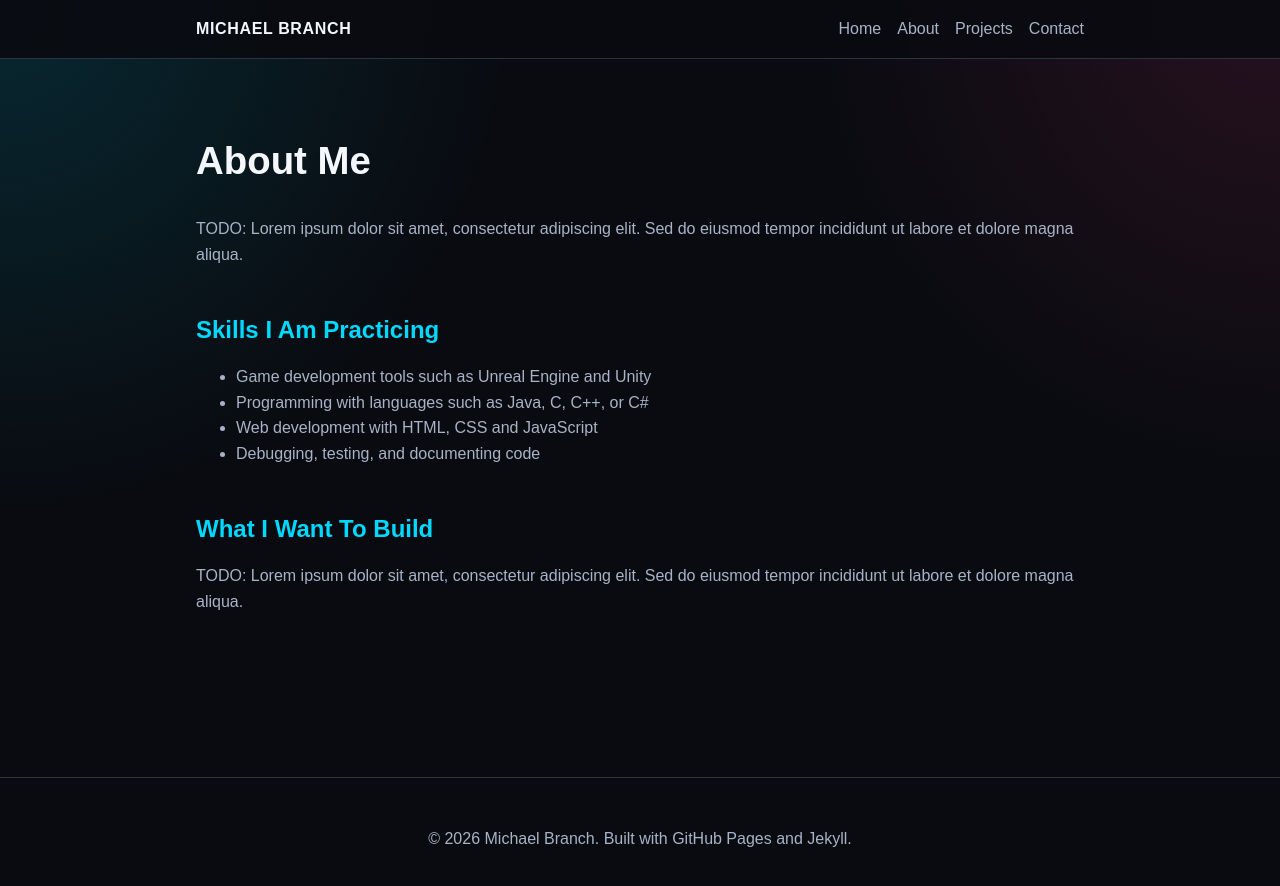
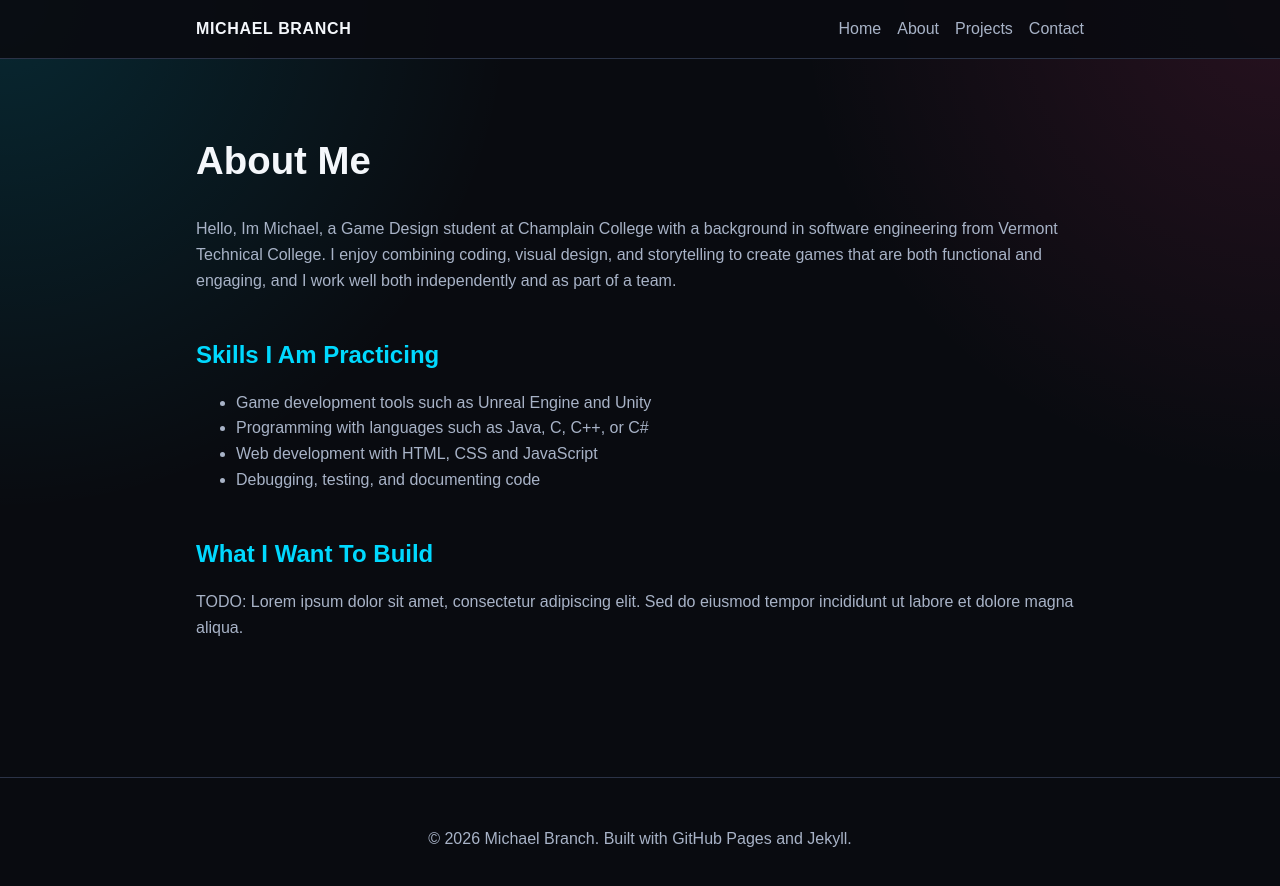
Before and after one commit to michaelbranch-code/Michaels_Portfolio, a Jekyll site: the page built from about.html, in a window 1280 px wide. Shown: the top 886 px of the page. Built offline with Jekyll 4.4.1, drawn with Linux system fonts in a browser that asks for light colours.

Commit message:
Update about.html

```diff
--- a/about.html
+++ b/about.html
@@ -5,8 +5,9 @@ title: About
 
 <section>
   <h1>About Me</h1>
-  <p>TODO: Lorem ipsum dolor sit amet, consectetur adipiscing elit. Sed do eiusmod tempor incididunt ut labore et dolore
-    magna aliqua.</p>
+  <p>Hello, Im Michael, a Game Design student at Champlain College with a background in software engineering from Vermont Technical College.
+    I enjoy combining coding, visual design, and storytelling to create games that are both functional and engaging, and I work well both
+    independently and as part of a team.</p>
 </section>
 
 <section>
```
